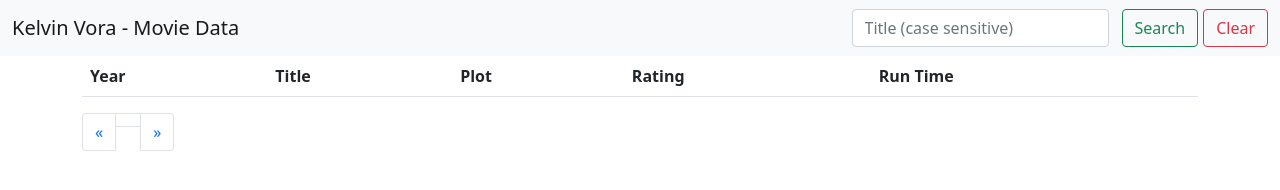
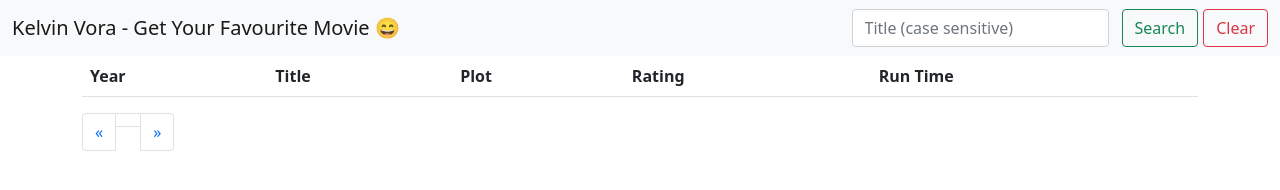
Before and after one commit to kvora2/MoviesAPI, a website: page public/index.html in a window 1280 px wide. Drawn offline with nearby package versions, Linux system fonts and the light colour scheme; no server answers.

Commit message:
finalized

```diff
--- a/package.json
+++ b/package.json
@@ -11,8 +11,8 @@
   "license": "ISC",
   "dependencies": {
     "cors": "^2.8.5",
-    "dotenv": "^16.0.3",
+    "dotenv": "^16.1.4",
     "express": "^4.18.2",
-    "mongoose": "^6.8.3"
+    "mongoose": "^6.11.2"
   }
 }
--- a/public/index.html
+++ b/public/index.html
@@ -11,13 +11,13 @@
         integrity="sha384-1BmE4kWBq78iYhFldvKuhfTAU6auU8tT94WrHftjDbrCEXSU1oBoqyl2QvZ6jIW3" crossorigin="anonymous" />
     <link href="./main.css" rel="stylesheet">
 
-    <title>Assignment 2</title>
+    <title>Movie API</title>
 </head>
 
 <body>
     <nav class="navbar navbar-expand-lg navbar-light bg-light">
         <div class="container-fluid">
-            <a class="navbar-brand" href="#">Kelvin Vora - Movie Data</a>
+            <a class="navbar-brand" href="#">Kelvin Vora - Get Your Favourite Movie 😄</a>
 
             <div class="justify-content-end" id="navbarSupportedContent">
                 <form class="d-flex" id="searchForm">
```
Also changed, not shown: server.js (+1 -10 lines), 2 other files.
